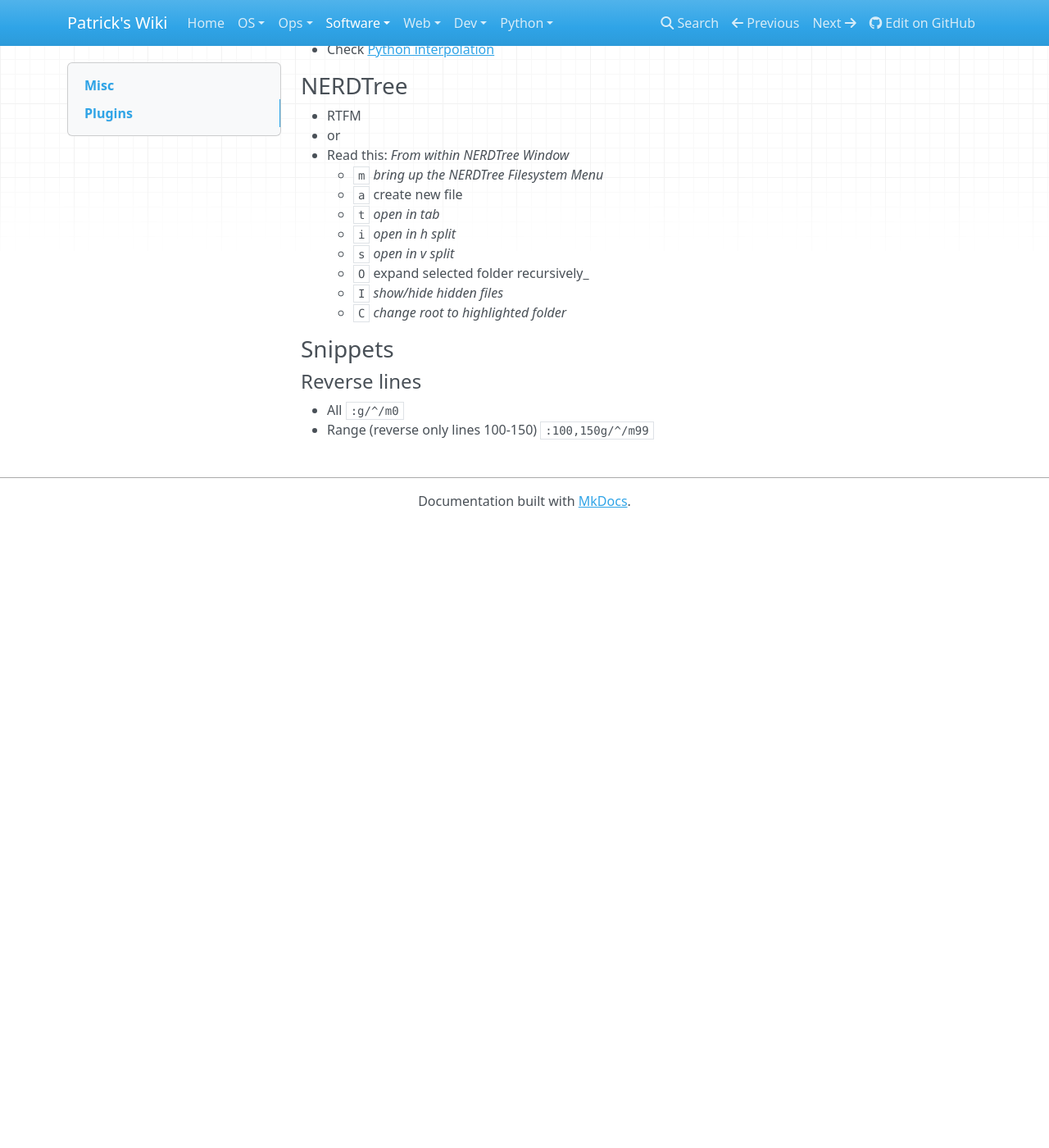
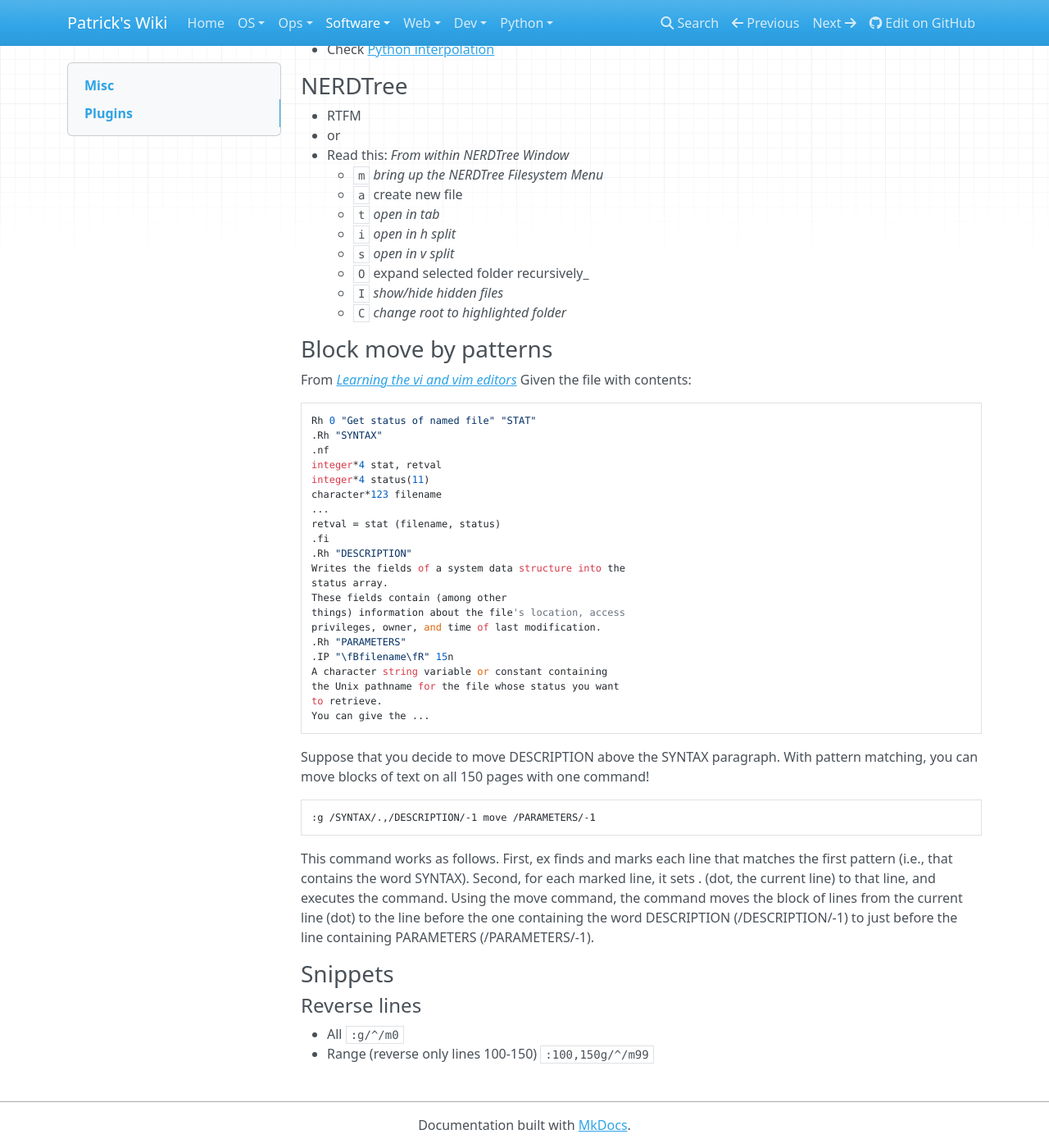
Before and after one commit to patsancu/wiki, an MkDocs documentation site: the page built from docs/Software/Vim.md, in a window 1280 px wide and 1400 px high, scrolled down 4386 px. Shown: the whole window at 82% size. Built offline with MkDocs 1.6.1, drawn with Linux system fonts in a browser that asks for light colours; nearby versions of some CDN libraries; before the commit the page ends 5025 px from its top, so only the background shows below that.

Commit message:
vim: block move by patterns

````diff
--- a/docs/Software/Vim.md
+++ b/docs/Software/Vim.md
@@ -199,6 +199,39 @@ _From within NERDTree Window_
     * `I` _show/hide hidden files_
     * `C` _change root to highlighted folder_
 
+### Block move by patterns
+From *[Learning the vi and vim editors](http://shop.oreilly.com/product/9780596529833.do)*
+Given the file with contents:
+```
+Rh 0 "Get status of named file" "STAT"
+.Rh "SYNTAX"
+.nf
+integer*4 stat, retval
+integer*4 status(11)
+character*123 filename
+...
+retval = stat (filename, status)
+.fi
+.Rh "DESCRIPTION"
+Writes the fields of a system data structure into the
+status array.
+These fields contain (among other
+things) information about the file's location, access
+privileges, owner, and time of last modification.
+.Rh "PARAMETERS"
+.IP "\fBfilename\fR" 15n
+A character string variable or constant containing
+the Unix pathname for the file whose status you want
+to retrieve.
+You can give the ...
+```
+Suppose that you decide to move DESCRIPTION above the SYNTAX paragraph. With
+pattern matching, you can move blocks of text on all 150 pages with one command!
+```
+:g /SYNTAX/.,/DESCRIPTION/-1 move /PARAMETERS/-1
+```
+This command works as follows. First, ex finds and marks each line that matches the first pattern (i.e., that contains the word SYNTAX). Second, for each marked line, it sets . (dot, the current line) to that line, and executes the command. Using the move command, the command moves the block of lines from the current line (dot) to the line before the one containing the word DESCRIPTION (/DESCRIPTION/-1) to just before the line containing PARAMETERS (/PARAMETERS/-1).
+
 ### Snippets
 #### Reverse lines
 * All
````
